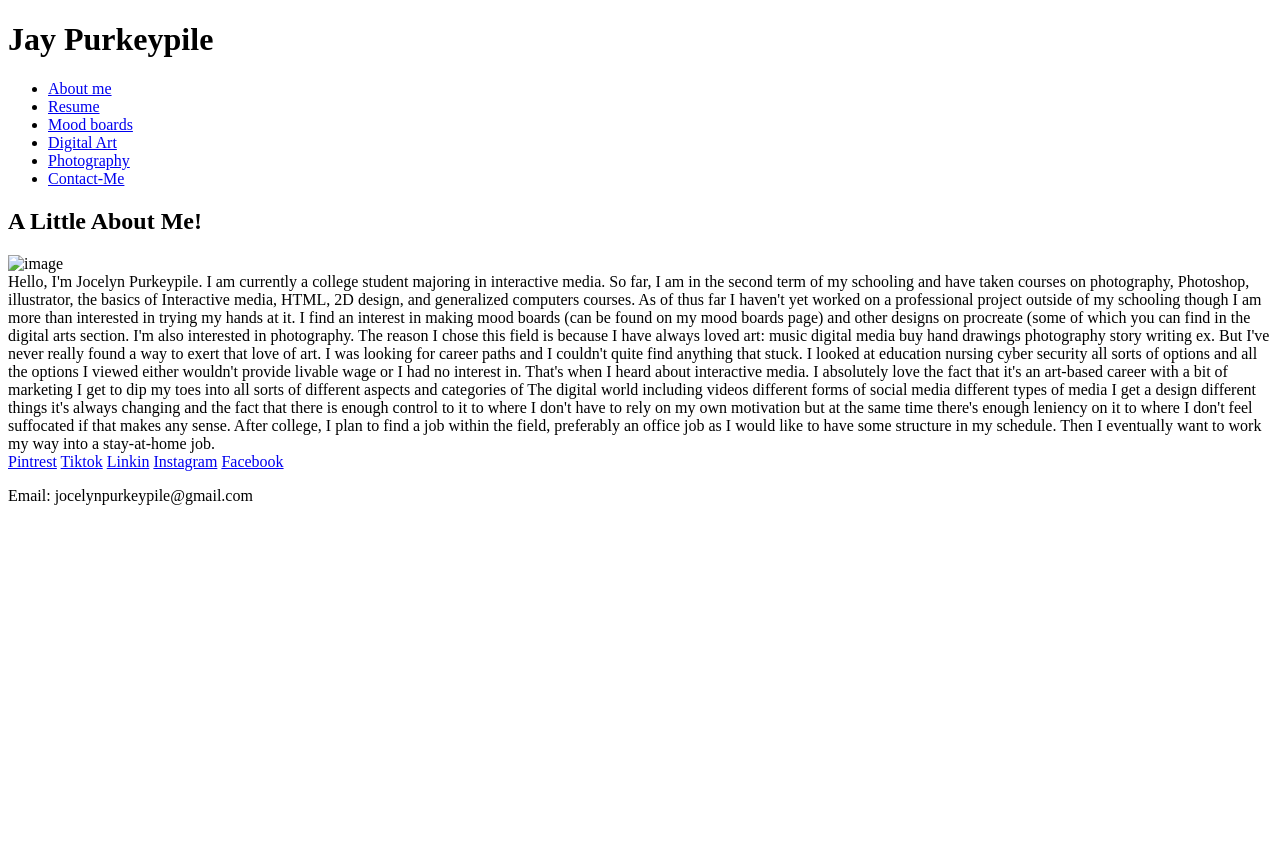
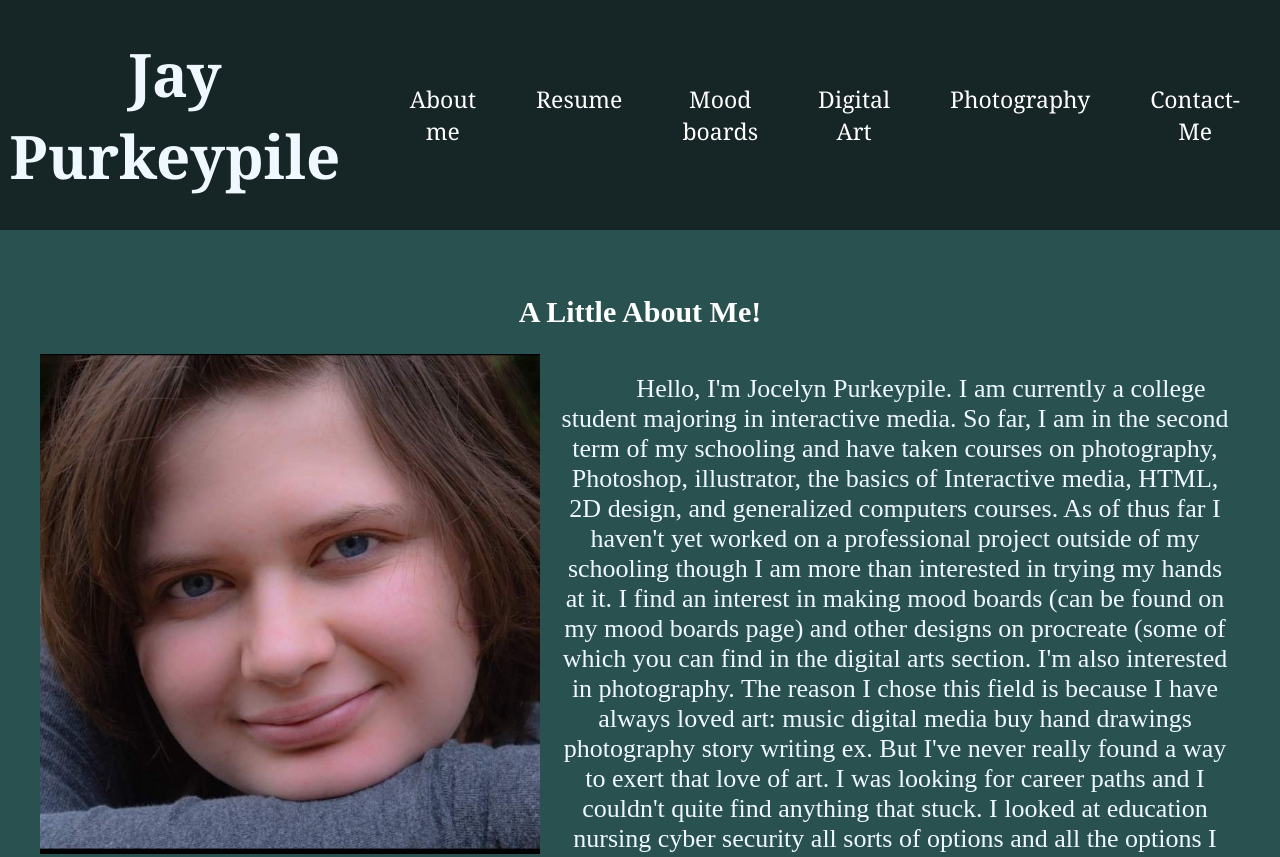
Before and after one commit to JayPurkeypile/JayPurkeypile.github.io, a plain HTML site: page index.html in a window 1280 px wide. Shown: the top 857 px of the page. Before the commit the page ends 800 px from the top, so only its background shows below. Drawn offline with Linux system fonts and the light colour scheme.

Commit message:
index update

```diff
--- a/index.html
+++ b/index.html
@@ -3,8 +3,8 @@
     <head>
         <title>Jay Purkeypile</title>
         <meta name="viewport" content="width=device-width, initial-scale=1.0">
-        <link rel="stylesheet" href="../the websites/css/styles1.css">
-        <link rel="stylesheet" href="../the websites/css/About-Me.css">
+        <link rel="stylesheet" href="./css/styles1.css">
+        <link rel="stylesheet" href="./css/About-Me.css">
 
         <!--Make top's background into image of myself-->
     </head>
@@ -15,18 +15,18 @@
             <nav>
                 <ul>
                     <li><a href="index.html">About me</a></li>
-                    <li><a href="../the websites/html/Resume.html">Resume</a></li>
-                    <li><a href="../the websites/html/Mood-board.html">Mood boards</a></li>
-                    <li><a href="../the websites/html/Digital-art.html">Digital Art</a></li>
-                    <li><a href="../the websites/html/Photography.html">Photography</a></li>
-                    <li><a href="../the websites/html/Contact-Me.html">Contact-Me</a></li>
+                    <li><a href="./html/Resume.html">Resume</a></li>
+                    <li><a href="./html/Mood-board.html">Mood boards</a></li>
+                    <li><a href="./html/Digital-art.html">Digital Art</a></li>
+                    <li><a href="./html/Photography.html">Photography</a></li>
+                    <li><a href="../html/Contact-Me.html">Contact-Me</a></li>
                 </ul>
             </nav>
         </header>
         <main>
             <h2>A Little About Me!</h1>
             <div class="container">
-                <img class="image" src="../the websites/images/About me and Resume/1695054509066.jpg" alt="image" />
+                <img class="image" src="./images/About me and Resume/1695054509066.jpg" alt="image" />
                 <div class="text">
                     Hello, I'm Jocelyn Purkeypile. I am currently a college student majoring in interactive media. So far, I am in the second term of my schooling and have taken courses on photography, Photoshop, illustrator, the basics of Interactive media, HTML, 2D design, and generalized computers courses.
                     As of thus far I haven't yet worked on a professional project outside of my schooling though I am more than interested in trying my hands at it.
```
